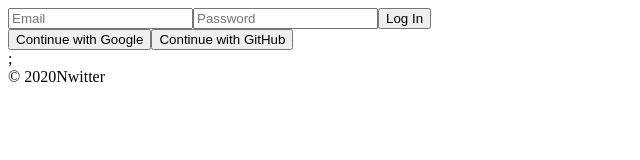
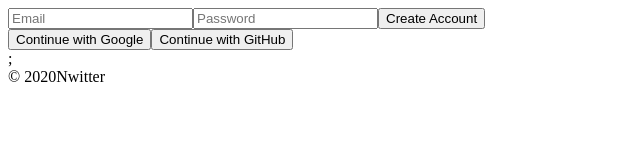
Before and after one commit to haeunsong/nwitter, a React (Create React App) app: page / in a window 1280 px wide. Shown: the top 160 px of the page, without its empty margins (0-640 px from the left). Built offline with nearby package versions, Linux system fonts and the light colour scheme; no server answers.

Commit message:
auth 구현!!

```diff
--- a/src/routes/Auth.js
+++ b/src/routes/Auth.js
@@ -1,8 +1,10 @@
 import React, { useState } from 'react';
+import { authService } from '../fbase';
 
 const Auth = () => {
   const [email, setEmail] = useState("");
   const [password, setPassword] = useState("");
+  const [newAccount,setNewAccount] = useState(true);
 
   const onChange = (e) => {
     const {target: {name,value}}=e;
@@ -11,10 +13,23 @@
     }else if(name==="password"){
       setPassword(value);
     }
-    console.log(e.target.value);
   }
-  const onSubmit = (e) => {
+  const onSubmit = async (e) => {
     e.preventDefault();
+    try {
+      let data;
+      if(newAccount){
+        // create account
+        data = await authService.createUserWithEmailAndPassword(email,password);
+      }else {
+        // log in
+        data = await authService.signInWithEmailAndPassword(email,password);
+      }
+
+      console.log(data);
+    }catch (error) {
+      console.log(error);
+    }
   }
   return (
     <div>
@@ -34,7 +49,7 @@
           required value={password}
           onChange={onChange}
           />
-        <input type="submit" value="Log In" />
+        <input type="submit" value={newAccount ? "Create Account" : "Log In"} />
 
       </form>
       <div>
```
Also changed, not shown: 1 other file (tests, documents, lock files or other folders).
